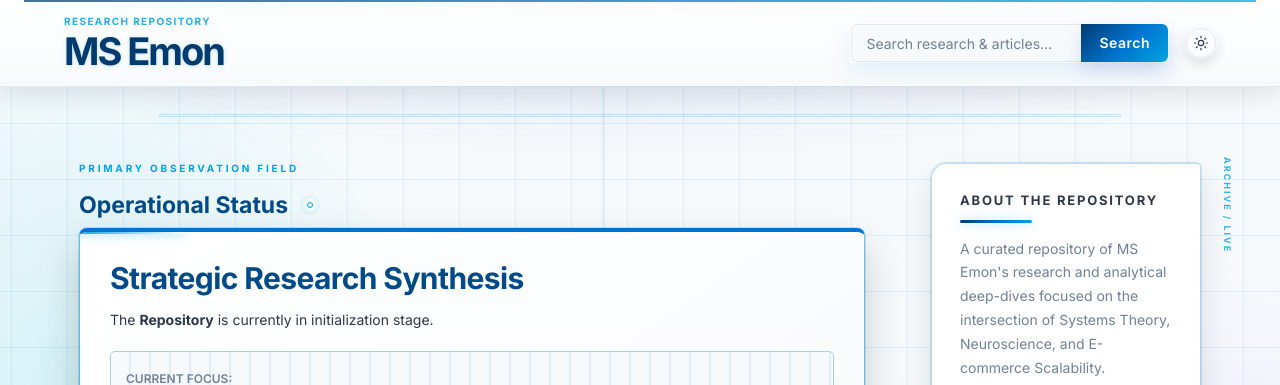
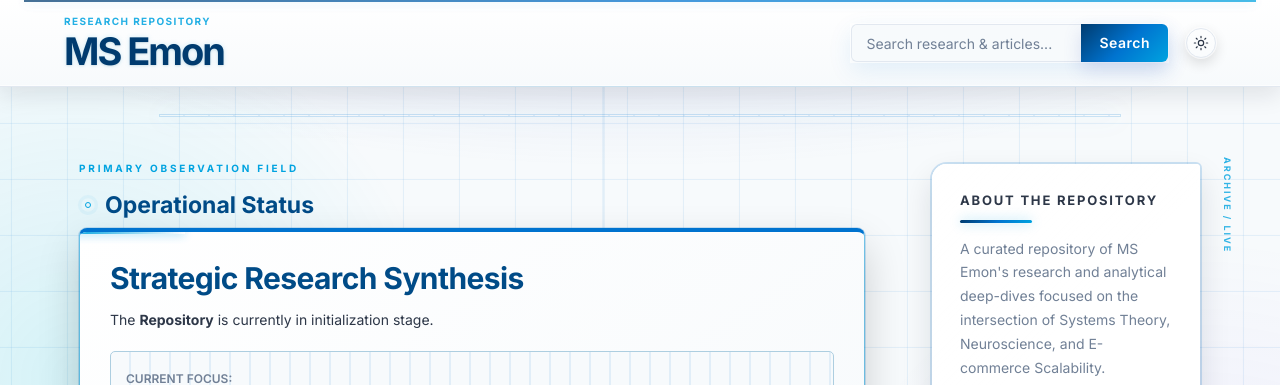
Before and after one commit to msemonlab/msemonlab.github.io, a Jekyll site: the page built from index.md, in a window 1280 px wide. Shown: the top 385 px of the page. Built offline with Jekyll 4.4.1, drawn with Linux system fonts in a browser that asks for light colours.

Commit message:
style: move sonar ping to the left of operational status header

```diff
--- a/_layouts/default.html
+++ b/_layouts/default.html
@@ -705,7 +705,7 @@
   }
   @keyframes laserSweep { 0% { left: -60%; } 50% { left: 110%; } 100% { left: -60%; } }
   /* Sonar Ping */
-  .sonar-wrapper { display: inline-flex; position: relative; align-items: center; justify-content: center; width: 14px; height: 14px; margin-left: 10px; vertical-align: middle; transform: translateY(-2px); }
+  .sonar-wrapper { display: inline-flex; position: relative; align-items: center; justify-content: center; width: 14px; height: 14px; margin-right: 10px; margin-left: 2px; vertical-align: middle; transform: translateY(-2px); }
   .sonar-core { position: absolute; width: 6px; height: 6px; border-radius: 50%; border: 1.5px solid var(--accent-teal); }
   .sonar-ring { position: absolute; width: 6px; height: 6px; border-radius: 50%; border: 1.5px solid var(--accent-teal); animation: sonarPing 3s cubic-bezier(0, 0, 0.2, 1) infinite; }
   @keyframes sonarPing { 0% { transform: scale(1); opacity: 1; } 100% { transform: scale(3.5); opacity: 0; } }
--- a/index.md
+++ b/index.md
@@ -5,7 +5,7 @@ title: Home
 
 <section class="home-status">
   <p class="eyebrow">PRIMARY OBSERVATION FIELD</p>
-  <h2>Operational Status <span class="sonar-wrapper"><span class="sonar-core"></span><span class="sonar-ring"></span></span></h2>
+  <h2><span class="sonar-wrapper"><span class="sonar-core"></span><span class="sonar-ring"></span></span>Operational Status</h2>
   <div class="status-card">
     <h3>Strategic Research Synthesis</h3>
     <p>The <strong>Repository</strong> is currently in initialization stage.</p>
```
